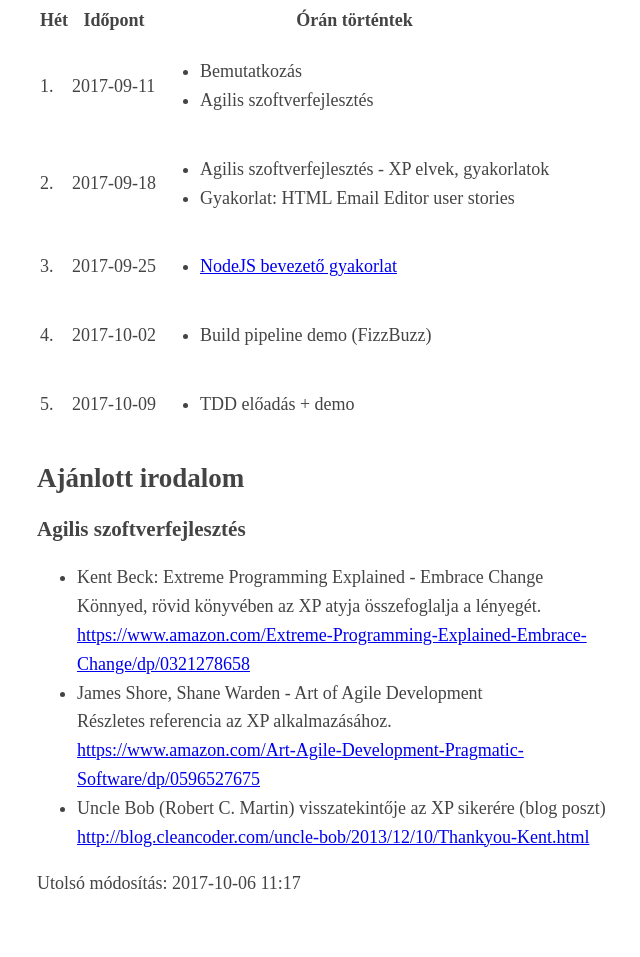
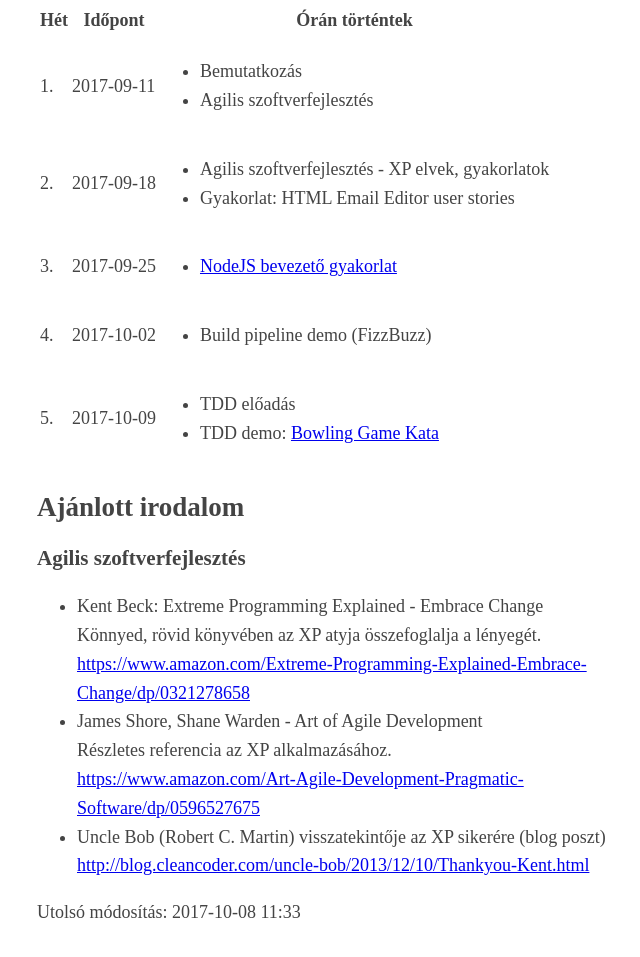
Before and after one commit to gszabo/elte-korszeru-web, a plain HTML site: page docs/index.html in a window 1280 px wide. Shown: the part 457-1414 px from the top of the page, without its empty margins (278-918 px from the left). Drawn offline with Linux system fonts and the light colour scheme.

Commit message:
add bowling game kata link

```diff
--- a/docs/index.html
+++ b/docs/index.html
@@ -91,7 +91,8 @@
         <td>2017-10-09</td>
         <td>
           <ul>
-            <li>TDD előadás + demo</li>
+            <li>TDD előadás</li>
+            <li>TDD demo: <a href="http://butunclebob.com/files/downloads/Bowling%20Game%20Kata.ppt">Bowling Game Kata</a></li>
           </ul>
         </td>
       </tr>
@@ -117,7 +118,7 @@
     </li>
   </ul>
   <footer>
-    Utolsó módosítás: <span id="last-modification-date">2017-10-06 11:17</span>
+    Utolsó módosítás: <span id="last-modification-date">2017-10-08 11:33</span>
   </footer>
 </body>
 
```
